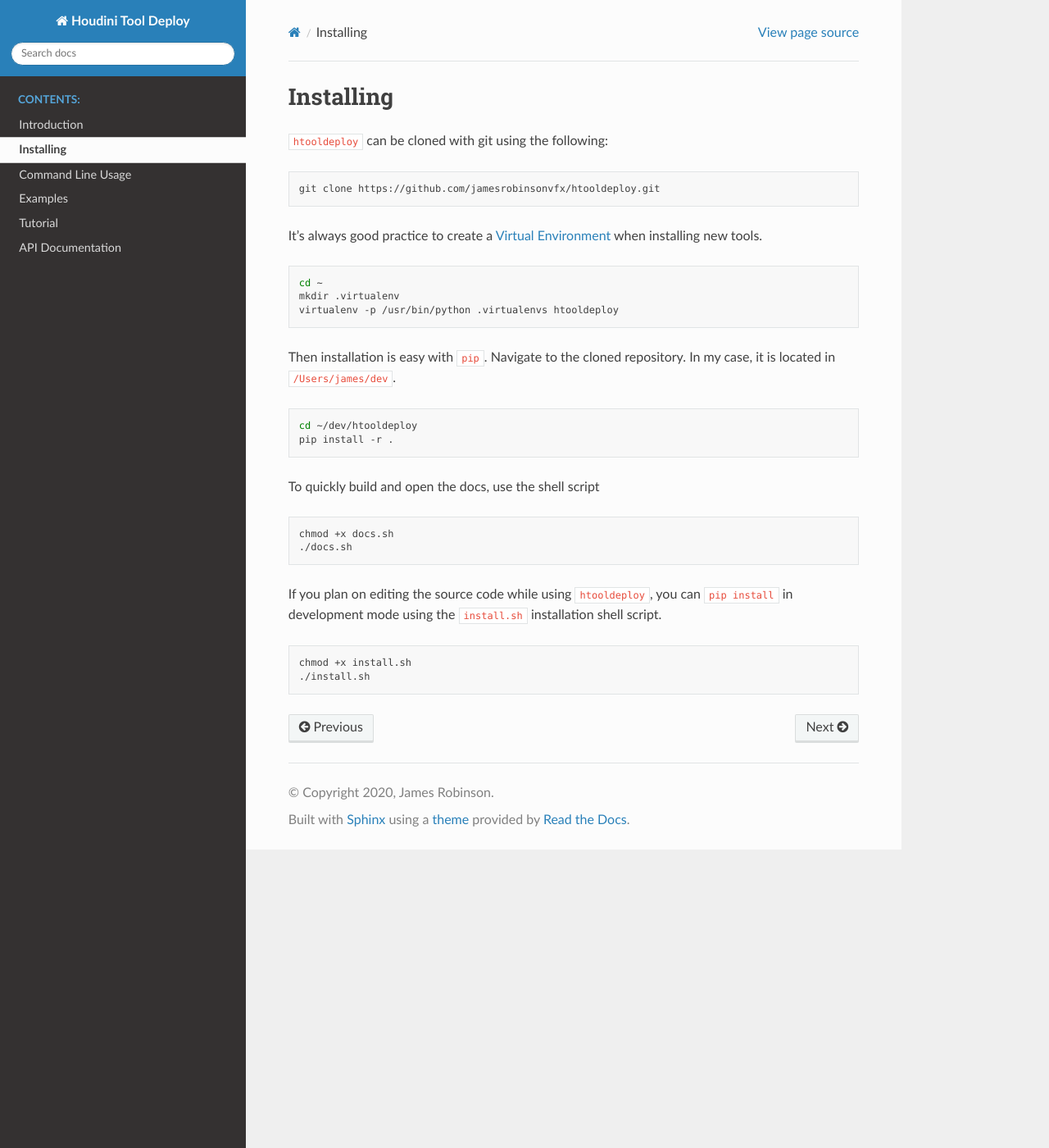
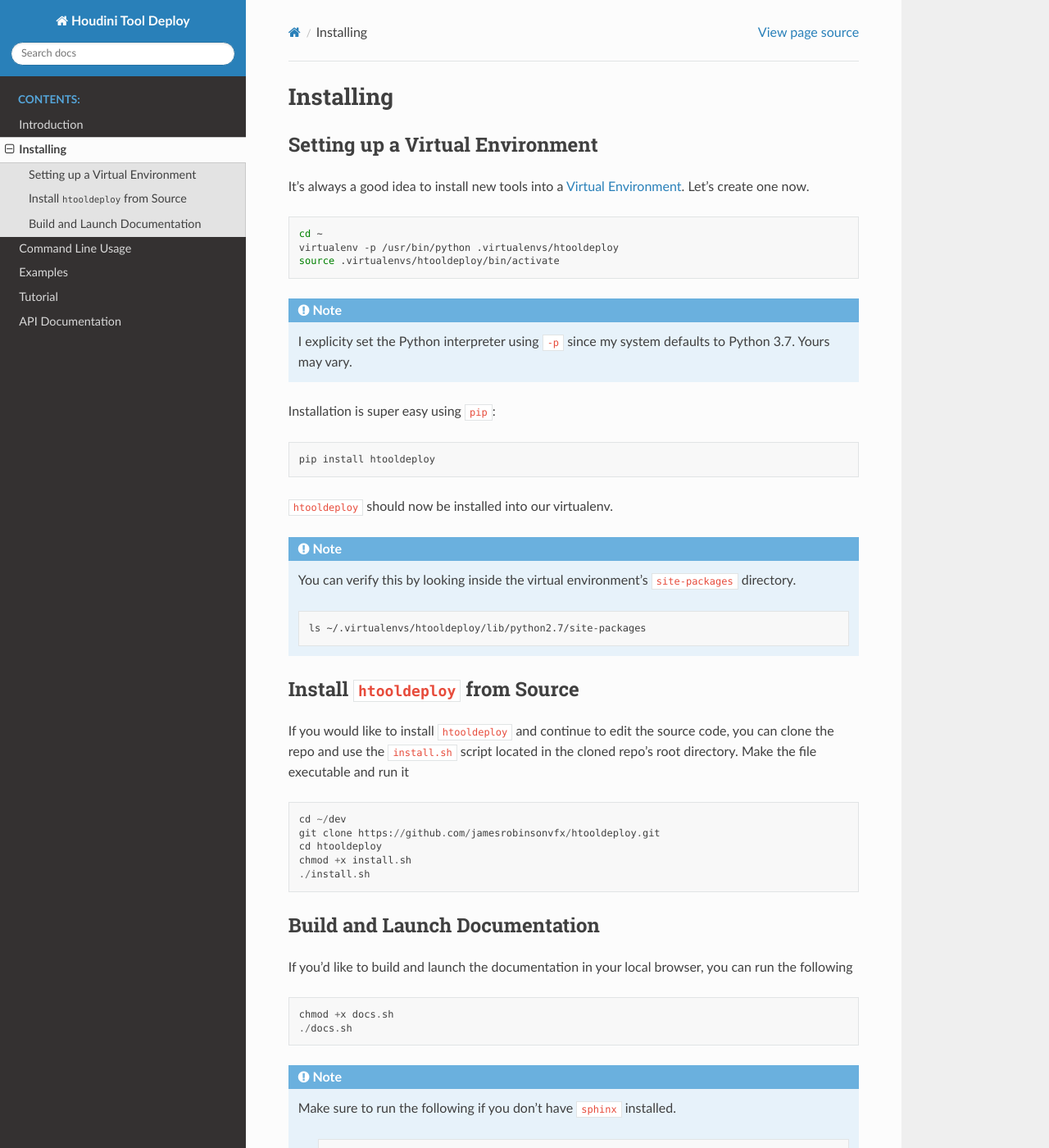
Before and after one commit to jamesrobinsonvfx/htooldeploy, a Sphinx documentation site: the page built from docs/source/installing.rst, in a window 1280 px wide and 1400 px high. Shown: the whole window at 82% size. Built offline with Sphinx 7.4.7 and the Read the Docs theme 2.0.0, drawn with Linux system fonts in a browser that asks for light colours; pages that are not in the unit, such as notebooks, are missing from menus.

Commit message:
Copy tutorial changes

```diff
--- a/docs/source/installing.rst
+++ b/docs/source/installing.rst
@@ -1,43 +1,61 @@
+.. _Installing tooldeploy:
+
 Installing
 ==========
 
-``htooldeploy`` can be cloned with git using the following:
-
-.. code-block:: bash
-
-    git clone https://github.com/jamesrobinsonvfx/htooldeploy.git
-
-It's always good practice to create a `Virtual Environment
-<https://virtualenv.pypa.io/en/latest/>`_ when installing new tools.
+Setting up a Virtual Environment
+^^^^^^^^^^^^^^^^^^^^^^^^^^^^^^^^
+It's always a good idea to install new tools into a `Virtual Environment
+<https://virtualenv.pypa.io/en/latest/>`_. Let's create one now.
 
 .. code-block:: bash
 
     cd ~
-    mkdir .virtualenv
-    virtualenv -p /usr/bin/python .virtualenvs htooldeploy
+    virtualenv -p /usr/bin/python .virtualenvs/htooldeploy
+    source .virtualenvs/htooldeploy/bin/activate
 
-Then installation is easy with ``pip``. Navigate to the cloned
-repository. In my case, it is located in ``/Users/james/dev``.
+.. note::
+   I explicity set the Python interpreter using ``-p`` since my system defaults
+   to Python 3.7. Yours may vary.
 
-.. code-block:: bash
+Installation is super easy using ``pip``::
 
-    cd ~/dev/htooldeploy
-    pip install -r .
+    pip install htooldeploy
 
+``htooldeploy`` should now be installed into our virtualenv.
 
-To quickly build and open the docs, use the shell script
+.. note::
+   You can verify this by looking inside the virtual environment's
+   ``site-packages`` directory.
 
-.. code-block:: bash
+   .. code-block:: bash
+
+        ls ~/.virtualenvs/htooldeploy/lib/python2.7/site-packages
+
+Install ``htooldeploy`` from Source
+^^^^^^^^^^^^^^^^^^^^^^^^^^^^^^^^^^^
+If you would like to install ``htooldeploy`` and continue to edit the source
+code, you can clone the repo and  use the ``install.sh`` script located in the
+cloned repo's root directory. Make the file executable and run it ::
+
+    cd ~/dev
+    git clone https://github.com/jamesrobinsonvfx/htooldeploy.git
+    cd htooldeploy
+    chmod +x install.sh
+    ./install.sh
+
+Build and Launch Documentation
+^^^^^^^^^^^^^^^^^^^^^^^^^^^^^^
+
+If you'd like to build and launch the documentation in your local browser, you
+can run the following ::
 
     chmod +x docs.sh
     ./docs.sh
 
+.. note::
+   Make sure to run the following if you don't have ``sphinx`` installed.
 
-If you plan on editing the source code while using ``htooldeploy``, you
-can ``pip install`` in development mode using the ``install.sh``
-installation shell script.
+    .. code-block:: bash
 
-.. code-block:: bash
-
-    chmod +x install.sh
-    ./install.sh
+        pip install -r requirements.txt
```
